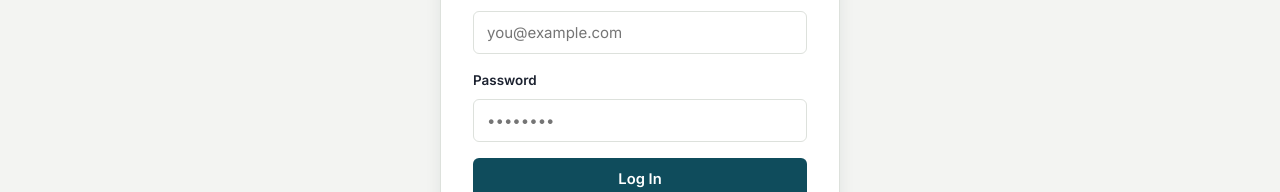
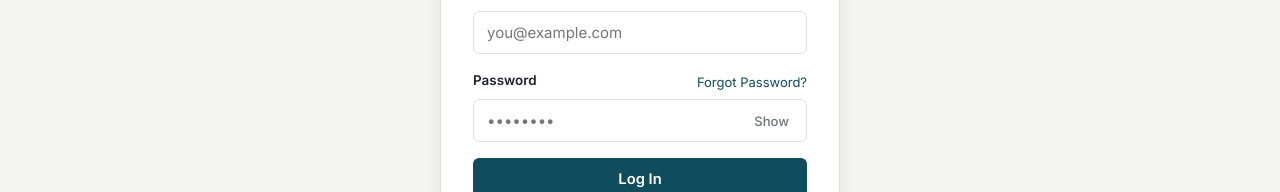
Before and after one commit to ahsan345-source/Vehicle-Management-system, a React (Vite) app in the folder frontend/: page /login in a window 1280 px wide. Shown: the part 362-554 px from the top of the page. Built offline with nearby package versions, Linux system fonts and the light colour scheme; no server answers.

Commit message:
Added password toggle and forgot password link

```diff
--- a/frontend/src/pages/Login.jsx
+++ b/frontend/src/pages/Login.jsx
@@ -10,6 +10,9 @@ export default function Login() {
   const [form, setForm] = useState({ email: '', password: '' });
   const [error, setError] = useState('');
   const [submitting, setSubmitting] = useState(false);
+
+  // New State: Password toggle handle karne ke liye
+  const [showPassword, setShowPassword] = useState(false);
 
   const handleChange = (e) => setForm({ ...form, [e.target.name]: e.target.value });
 
@@ -53,19 +56,56 @@ export default function Login() {
               required
             />
           </div>
+
           <div className="form-group">
+            <div style={{ display: 'flex', justifyContent: 'space-between', alignItems: 'center' }}>
               <label htmlFor="password">Password</label>
+              {/* Feature 2: Forgot Password Link */}
+              <Link
+                to="/forgot-password"
+                style={{ fontSize: '13px', color: '#0f4c5c', textDecoration: 'none', marginBottom: '5px' }}
+                onMouseEnter={(e) => e.target.style.textDecoration = 'underline'}
+                onMouseLeave={(e) => e.target.style.textDecoration = 'none'}
+              >
+                Forgot Password?
+              </Link>
+            </div>
+
+            {/* Feature 1: Password Wrapper and View/Hide Toggle Button */}
+            <div style={{ position: 'relative' }}>
               <input
                 id="password"
                 name="password"
-              type="password"
+                type={showPassword ? "text" : "password"} // Dynamic Input Type Change
                 className="form-control"
                 placeholder="••••••••"
                 value={form.password}
                 onChange={handleChange}
+                style={{ paddingRight: '50px' }} // Button ke liye space taaki text chhupay na
                 required
               />
+              <button
+                type="button"
+                onClick={() => setShowPassword(!showPassword)}
+                style={{
+                  position: 'absolute',
+                  right: '12px',
+                  top: '50%',
+                  transform: 'translateY(-50%)',
+                  background: 'none',
+                  border: 'none',
+                  color: '#6c757d',
+                  cursor: 'pointer',
+                  fontSize: '13px',
+                  fontWeight: '500',
+                  userSelect: 'none'
+                }}
+              >
+                {showPassword ? 'Hide' : 'Show'}
+              </button>
             </div>
+          </div>
+
           <button type="submit" className="btn btn-primary btn-block" disabled={submitting}>
             {submitting ? 'Logging in…' : 'Log In'}
           </button>
```
Also changed, not shown: 2 other files (tests, documents, lock files or other folders). Lines whose indentation alone changed are shown as unchanged.
